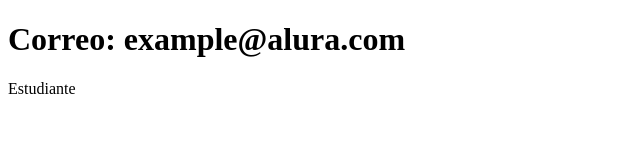
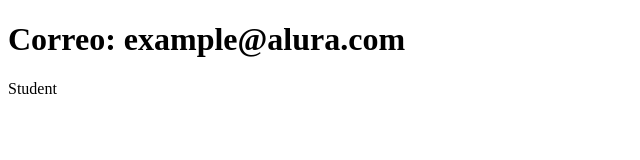
Before and after one commit to sam-arias/sistema-de-registro, a plain HTML site: page contacto.html in a window 1280 px wide. Shown: the full height of the page, 0-640 px from the left. Drawn offline with Linux system fonts and the light colour scheme.

Commit message:
actualiza el contacto

```diff
--- a/contacto.html
+++ b/contacto.html
@@ -7,6 +7,6 @@
 </head>
 <body>
     <h1>Correo: example@alura.com</h1>
-    <p>Estudiante</p>
+    <p>Student</p>
 </body>
 </html>
```
